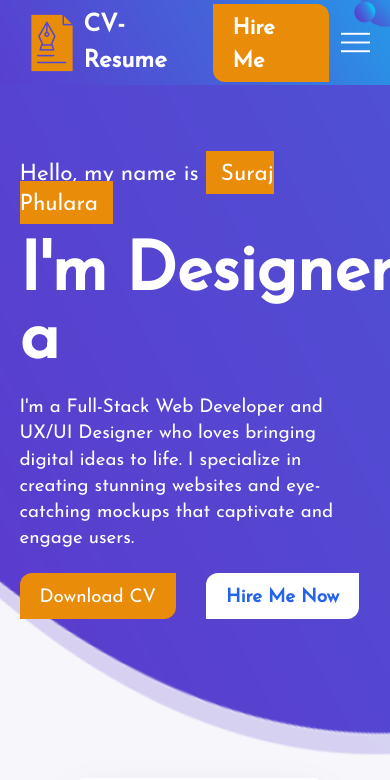
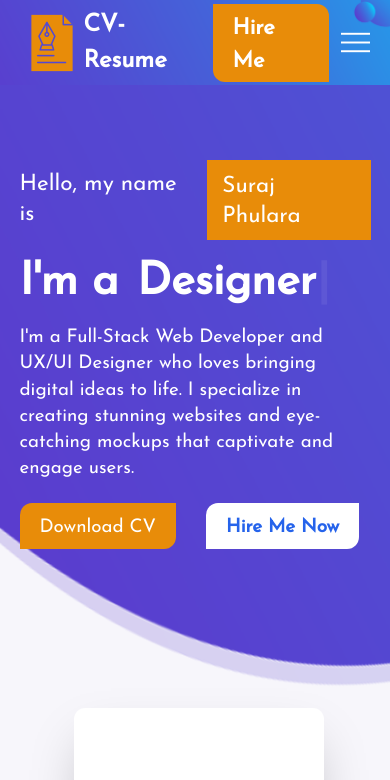
Before and after one commit to SurajPhulara/portfolio, a React (Create React App) app: page / in a window 390 px wide. Shown: the top 780 px of the page. Built offline with nearby package versions, Linux system fonts and the light colour scheme; the HTML template or start-up script is replaced by a standard one.

Commit message:
updated responsive bits of code

```diff
--- a/src/index.css
+++ b/src/index.css
@@ -47,5 +47,5 @@ html {
   }
 }
 @media (max-width: 515px) {
-  /* html { font-size: 12px; } */
+  /* html { font-size: 13px; } */
 }
--- a/src/pages/Home/Home.css
+++ b/src/pages/Home/Home.css
@@ -161,8 +161,17 @@
     }
   }
 
+
+
   @media (max-width: 500px){
     .profession{
         /* flex-direction: column; */
+        font-size: 3rem;
     }
   }
+  @media (max-width: 500px){
+    .profession{
+        /* flex-direction: column; */
+        font-size: 3rem;
+    }
+  }
--- a/src/pages/Home/Home.jsx
+++ b/src/pages/Home/Home.jsx
@@ -10,8 +10,8 @@ const Home = () => {
       <div className="hero_section flex justify-between min-h-fit w-screen h-screen text-white pl-20 pr-1 pt-16 pb-16 items-center">
         {/* <img src={bg1} className='hero-bg' alt="" /> */}
         <div className="hero_content flex flex-col h-fit gap-8 text-2xl w-2/4 w-3/5 w-1/2">
-          <div className="intro w-max"> Hello, my name is <span className="name text-2xl w-fit"> Suraj Phulara </span></div>
-          <div className="profession text-7xl text-6xl font-bold w-max flex gap-5 w-fit">I'm a
+          <div className="intro w-max flex gap-4 items-center"> Hello, my name is <div className="name text-2xl w-fit"> Suraj Phulara </div></div>
+          <div className="profession text-7xl font-bold w-max flex gap-5 w-fit">I'm a
             <Typewriter
               options={{
                 strings: [`Developer`, 'Designer'],
```
